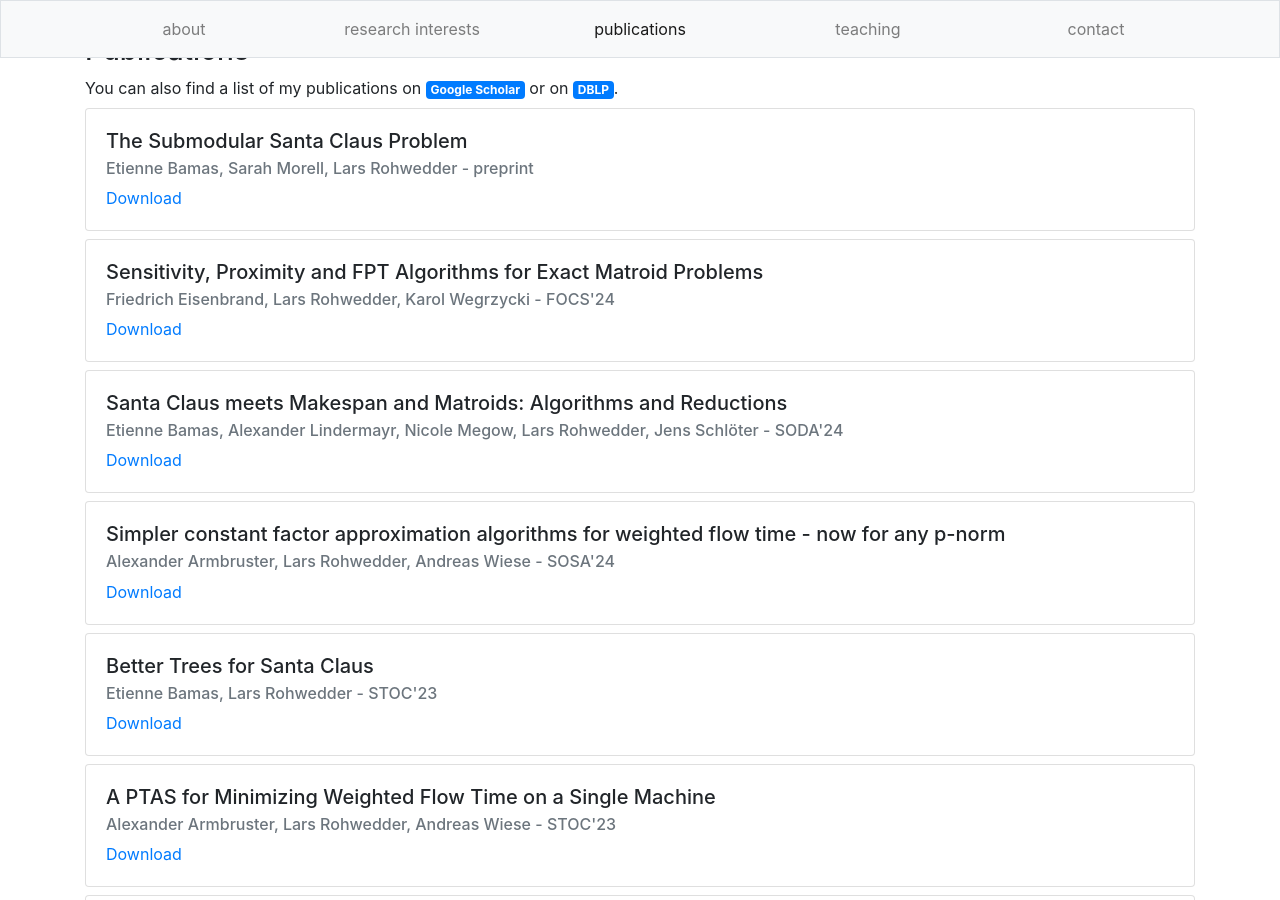
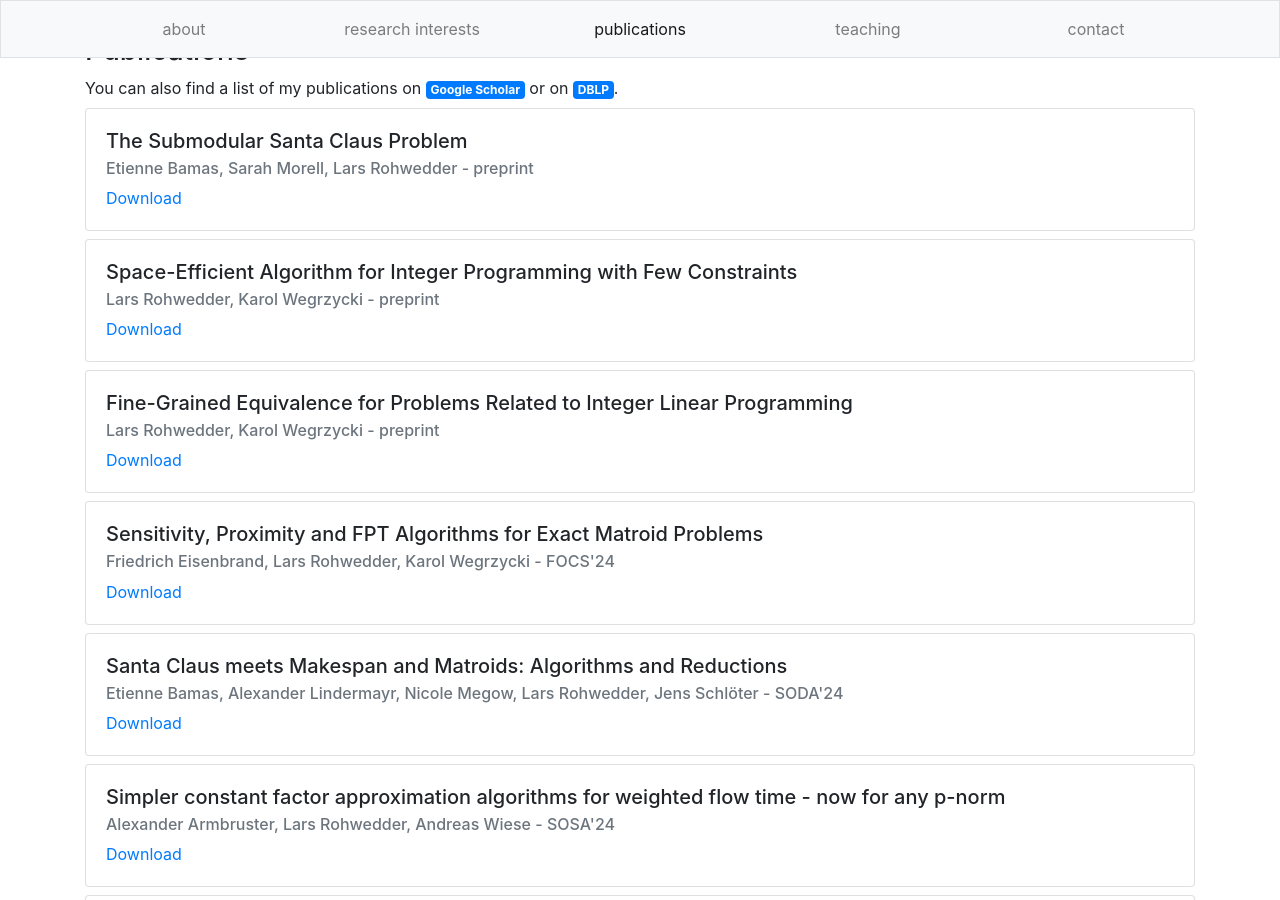
Before and after one commit to larsrohwedder/larsrohwedder.github.io, a Jekyll site: the page built from index.html, in a window 1280 px wide and 900 px high, scrolled down 2512 px. Built offline with Jekyll 4.4.1, drawn with Linux system fonts in a browser that asks for light colours.

Commit message:
Update publications.yml

```diff
--- a/_data/publications.yml
+++ b/_data/publications.yml
@@ -2,6 +2,16 @@
   title: "The Submodular Santa Claus Problem"
   conference: "preprint"
   preprint: "https://arxiv.org/abs/2407.04824"
+
+- authors: "Lars Rohwedder, Karol Wegrzycki"
+  title: "Space-Efficient Algorithm for Integer Programming with Few Constraints"
+  conference: "preprint"
+  preprint: "https://arxiv.org/abs/2409.03681"
+
+- authors: "Lars Rohwedder, Karol Wegrzycki"
+  title: "Fine-Grained Equivalence for Problems Related to Integer Linear Programming"
+  conference: "preprint"
+  preprint: "https://arxiv.org/abs/2409.03675"
 
 - authors: "Friedrich Eisenbrand, Lars Rohwedder, Karol Wegrzycki"
   title: "Sensitivity, Proximity and FPT Algorithms for Exact Matroid Problems"
```
